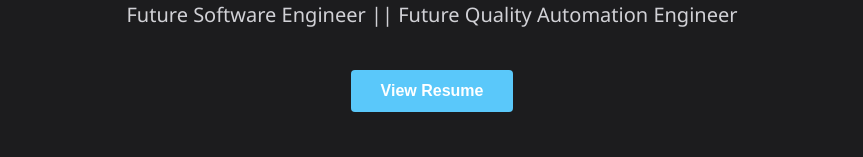
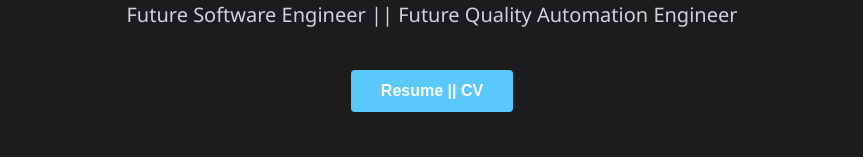
Before and after one commit to jooo1104/jooo1104.github.io, a React (Create React App) app: page / in a window 1280 px wide. Shown: the part 235-392 px from the top of the page, without its empty margins (208-1071 px from the left). Built offline with nearby package versions, Linux system fonts and the light colour scheme.

Commit message:
update resume button.

```diff
--- a/src/index.js
+++ b/src/index.js
@@ -28,7 +28,7 @@ function Portfolio() {
               }
               }}
               >
-              View Resume
+              Resume || CV
               </button>
 
 
```
